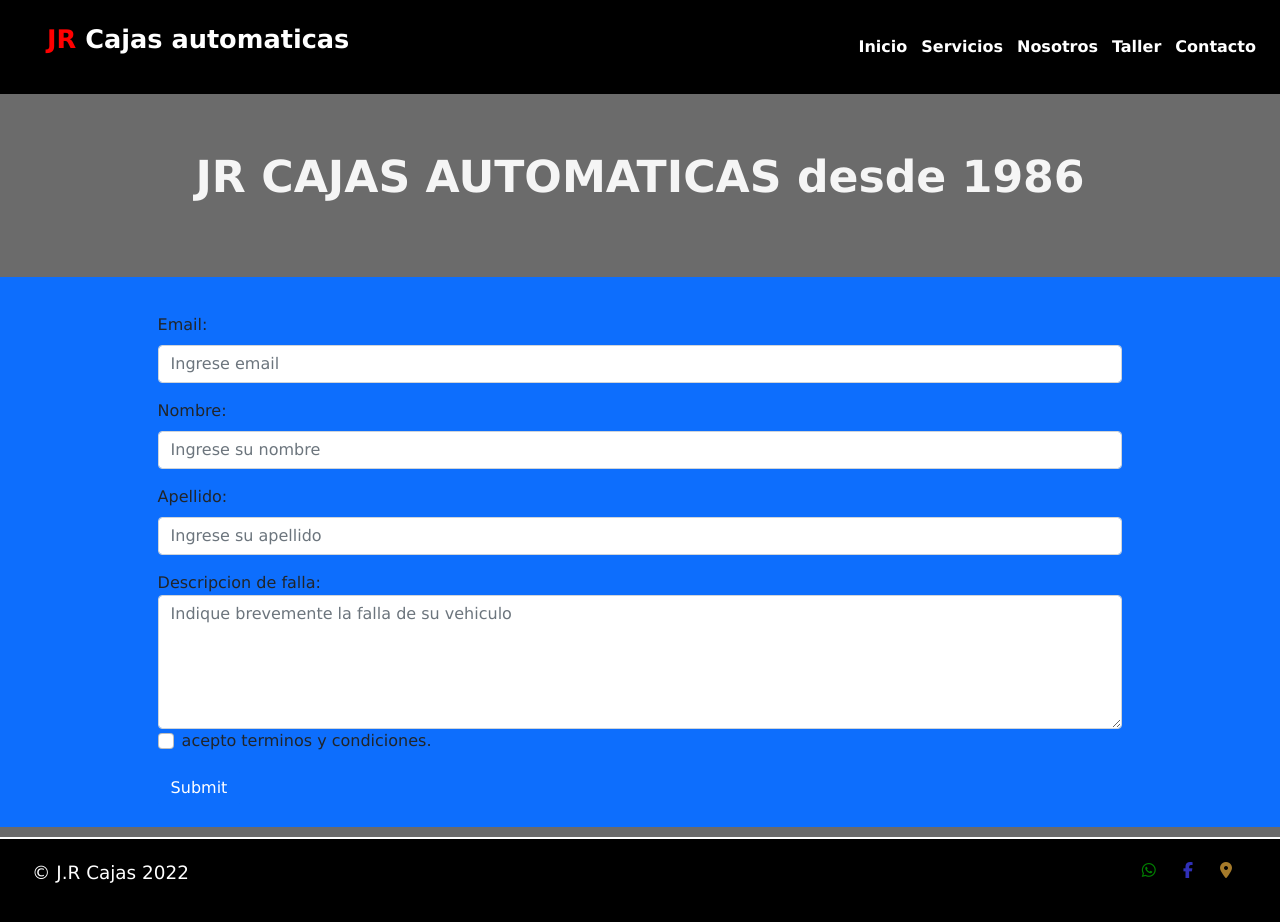
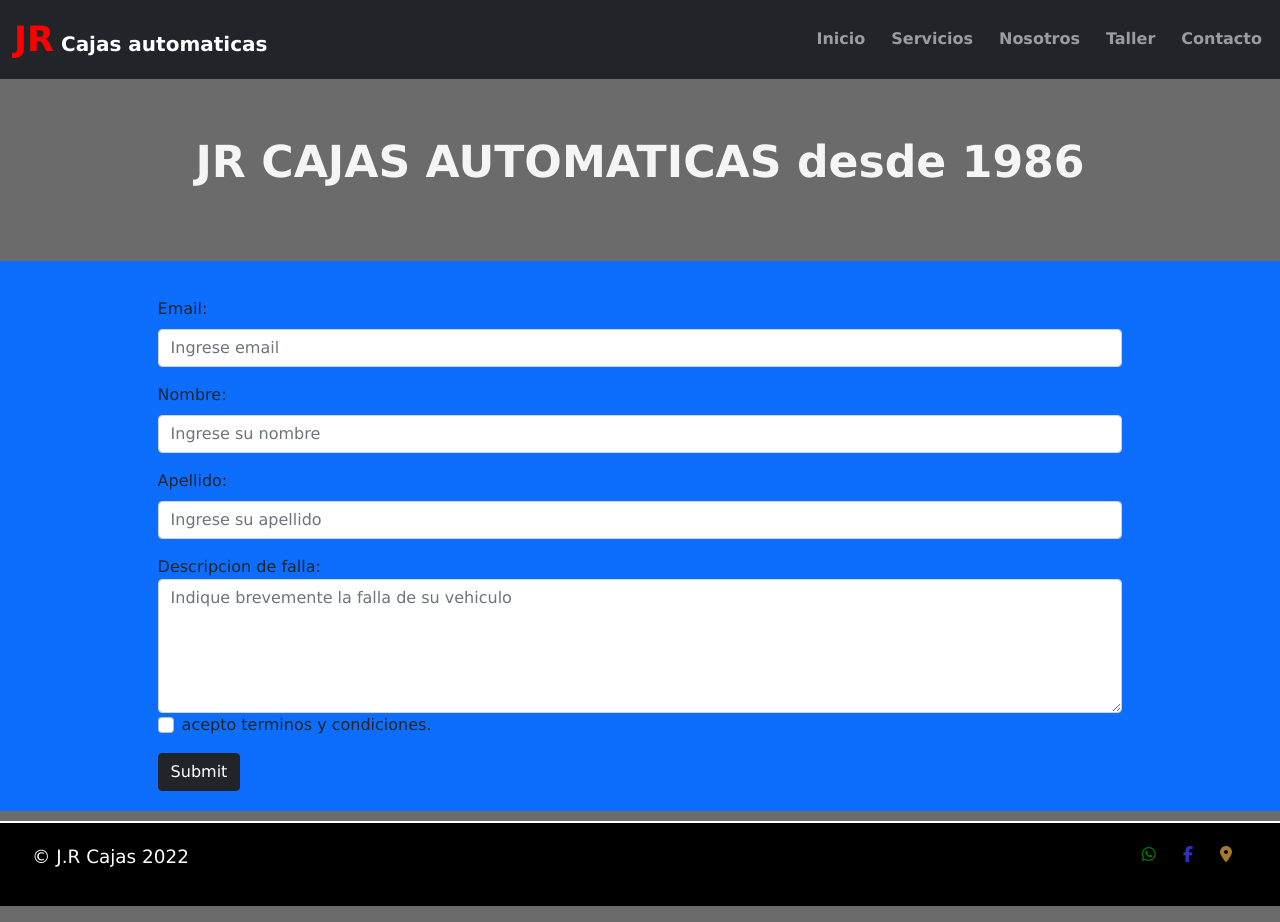
Before and after one commit to RCicalo/idea-cicalo, a plain HTML site: page enlaces/contacto.html in a window 1280 px wide. Drawn offline with nearby package versions, Linux system fonts and the light colour scheme.

Commit message:
modifico header taller/contacto

```diff
--- a/enlaces/contacto.html
+++ b/enlaces/contacto.html
@@ -10,19 +10,33 @@
     <link rel="stylesheet" href="../estilos.css">
     <title>Contacto</title>
 </head>
-<body class="bform">
+<body >
     <header>
-        <div class="container">
-            <p class="logo">JR <span>Cajas automaticas</span></p>
-            <nav>
-                <a href="../index.html">Inicio</a>
-                <a href="./servicios.html">Servicios</a>
-                <a href="./nosotros.html">Nosotros</a>
-                <a href="./taller.html">Taller</a>
-                <a href="./contacto.html">Contacto</a>
-            </nav>
-        </div>
+        <nav class="navbar navbar-expand-sm bg-dark navbar-dark" >
+            <div class="container-fluid">
+                <a class="navbar-brand" id="logo" href="../index.html"><strong>JR</strong> Cajas automaticas</a>
+            </div>
+            <ul class="navbar-nav">
+                <li class="nav-item">
+                    <a class="nav-link" href="../index.html">Inicio</a>
+                </li>
+                <li class="nav-item">
+                    <a class="nav-link" href="./servicios.html">Servicios</a>
+                </li>
+                <li class="nav-item">
+                    <a class="nav-link" href="./nosotros.html">Nosotros</a>
+                </li>
+                <li class="nav-item">
+                    <a class="nav-link" href="./taller.html">Taller</a>
+                </li>
+                <li class="nav-item">
+                    <a class="nav-link" href="./contacto.html">Contacto</a>
+                </li>
+            </ul>
+        </nav>
     </header>
+
+
     <main >
         <div id="hero" class="wow animate__pulse">
             <p>JR CAJAS AUTOMATICAS desde 1986</p>
@@ -48,7 +62,7 @@
                 <input class="form-check-input" type="checkbox" name="acepto"> acepto terminos y condiciones.
                 </label>
                 </div>
-                <button type="submit" class="btn btn-primary">Submit</button>
+                <button type="submit" class="btn btn-dark">Submit</button>
             </form>
         </div>
     </main>
--- a/estilos.css
+++ b/estilos.css
@@ -51,6 +51,10 @@ align-items: center;
 }
 span{
     color: white;
+}
+strong{
+    color: red;
+    font-size: 35px;
 }
 
 nav{
```
Also changed, not shown: enlaces/taller.html (+27 -10 lines).
